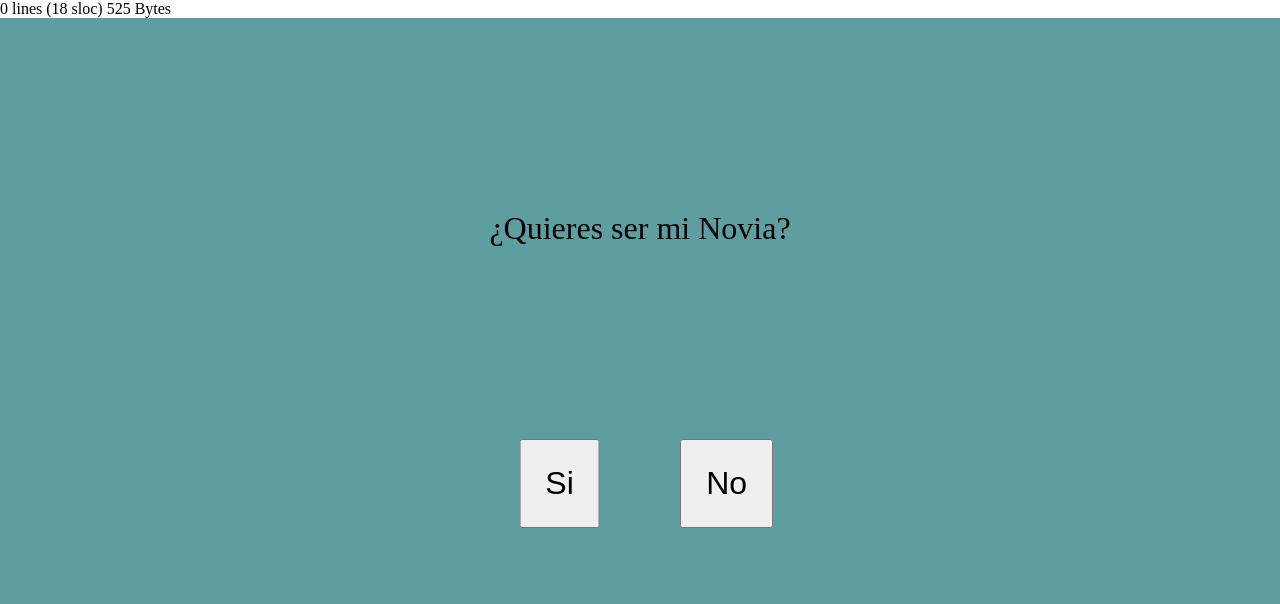
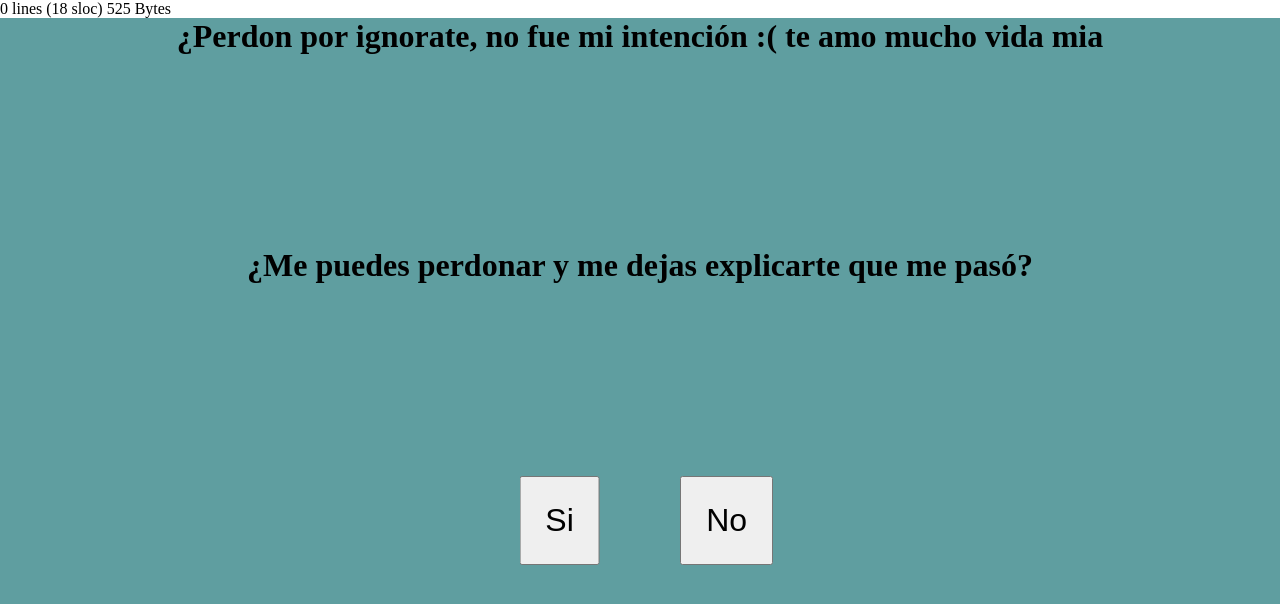
Before and after one commit to alealzaa/prueba1, a plain HTML site: page index.html in a window 1280 px wide. Drawn offline with Linux system fonts and the light colour scheme.

Commit message:
Update index.html

```diff
--- a/index.html
+++ b/index.html
@@ -6,13 +6,14 @@
     <meta charset="UTF-8">
     <meta http-equiv="X-UA-Compatible" content="IE=edge">
     <meta name="viewport" content="width=device-width, initial-scale=1.0">
-    <title>Declaración</title>
+    <title>Te amo</title>
     <link rel="stylesheet" href="estilos.css">
 </head>
 <body>
 
     <div class="contenedor">
-        <p>¿Quieres ser mi Novia?</p>
+        <h1>¿Perdon por ignorate, no fue mi intención :(  te amo mucho vida mia</h1>
+        <h2><p>¿Me puedes perdonar y me dejas explicarte que me pasó?</p></h2>
         <button id="yesBtn">Si</button>
         <button id="noBtn">No</button>
     </div>
```
